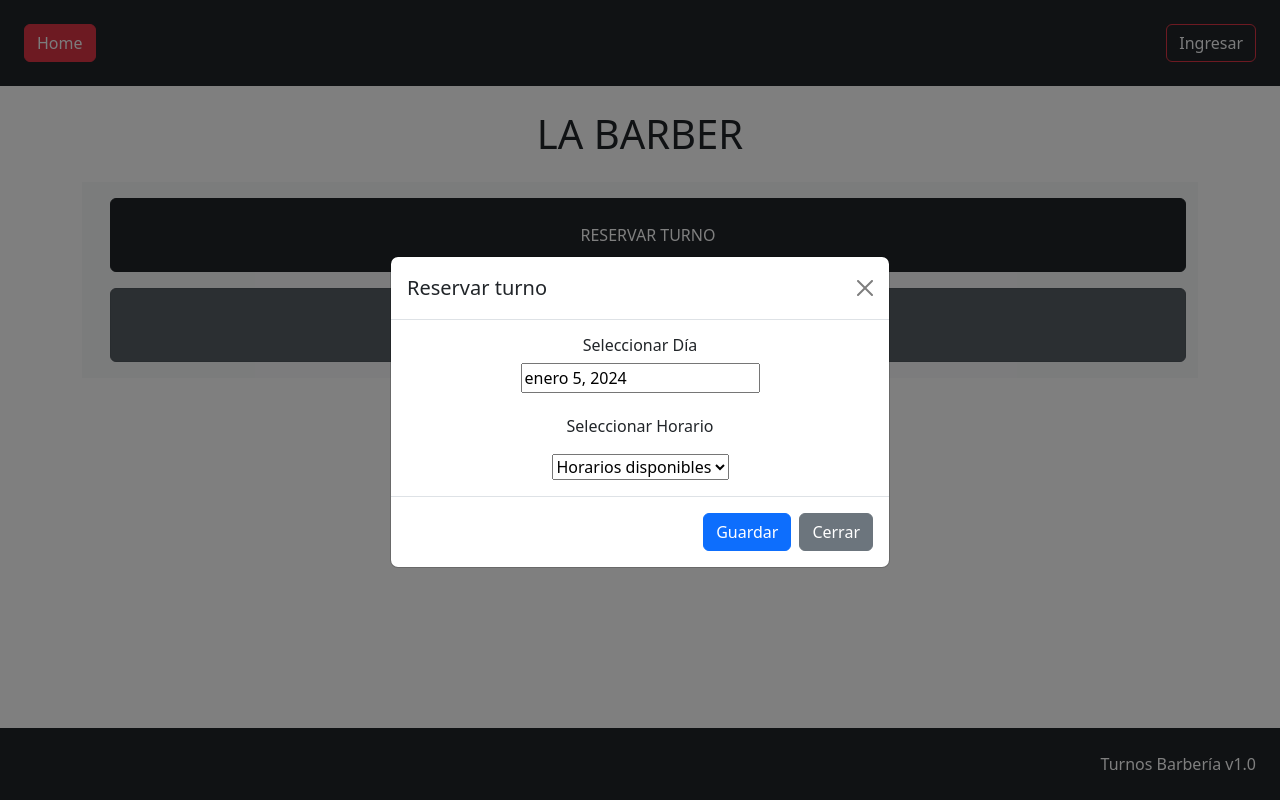
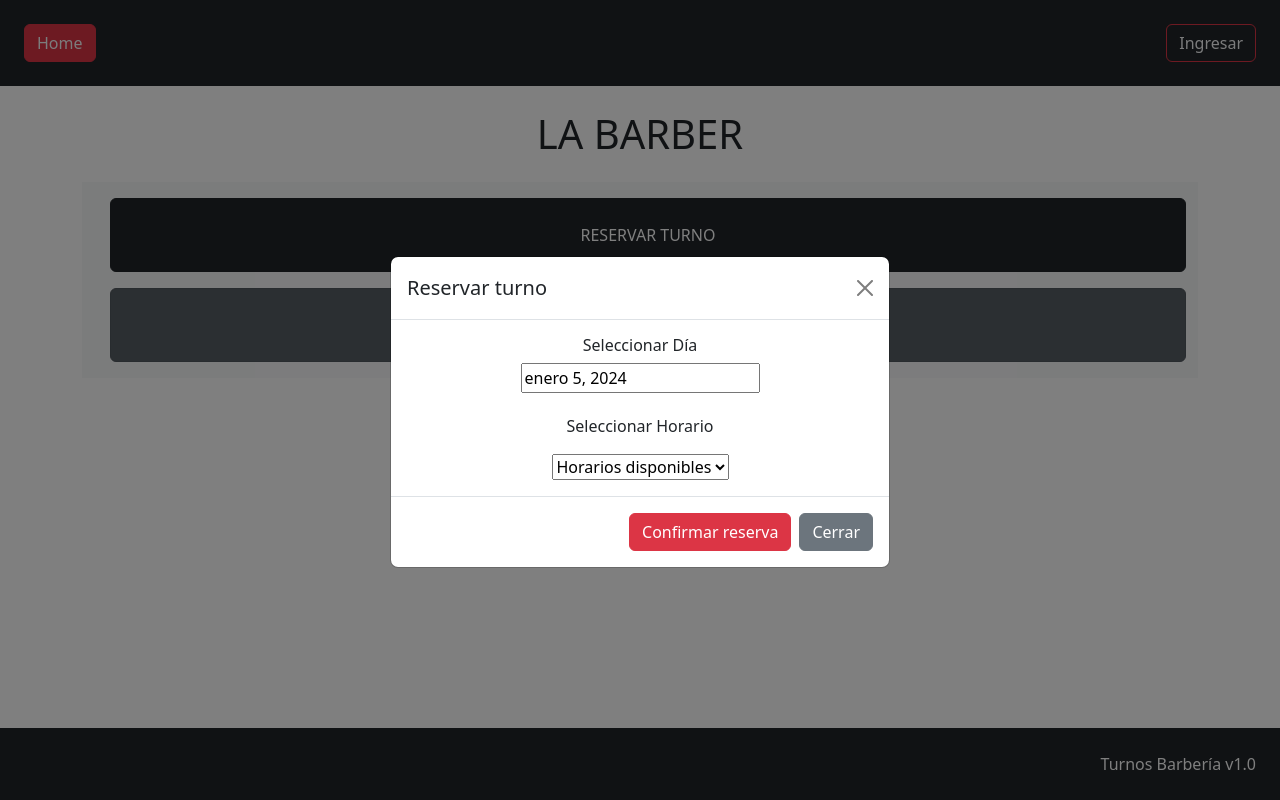
Before and after one commit to makzzer/barber-react, a React (Vite) app: page / in a window 1280 px wide. Both pictures are taken after a click on the button "RESERVAR TURNO". Built offline with nearby package versions, Linux system fonts and the light colour scheme.

Commit message:
mejora look and feel

```diff
--- a/src/components/calendar/SelectorFecha.jsx
+++ b/src/components/calendar/SelectorFecha.jsx
@@ -159,10 +159,10 @@ const SelectorFecha = ({ isOpen, onClose, onDateSelect }) => {
               <div className="modal-footer">
                 <button
                   type="button"
-                  className="btn btn-primary"
+                  className="btn btn-danger"
                   onClick={handleSave}
                 >
-                  Guardar
+                  Confirmar reserva
                 </button>
                 <button
                   type="button"
```
